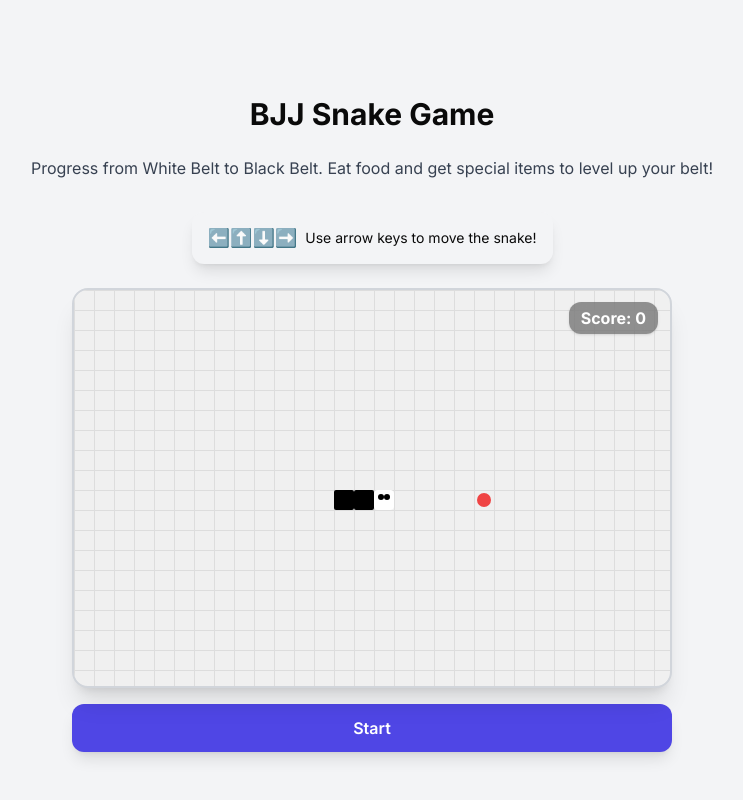
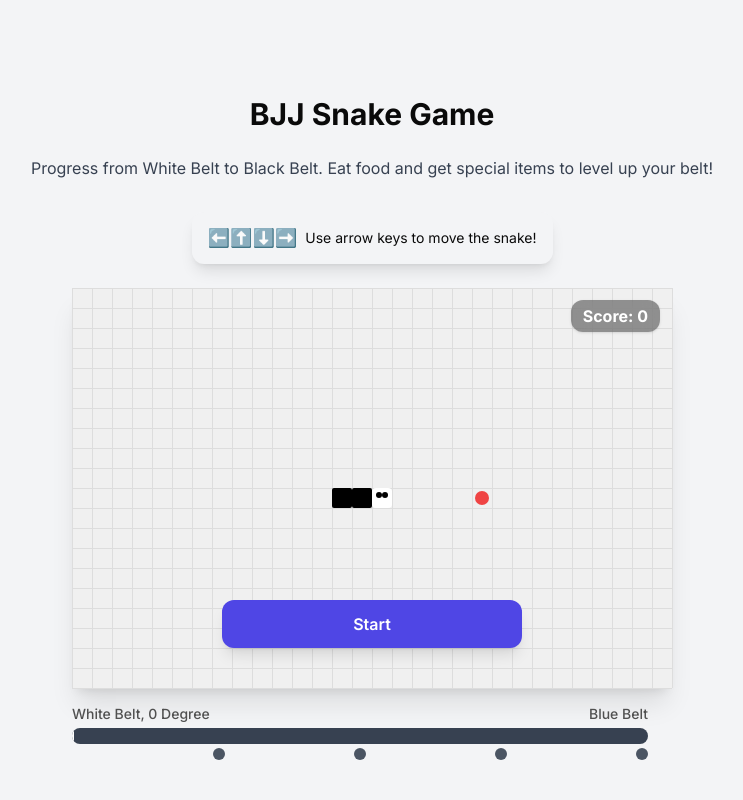
Before and after one commit to SeokyoungYou/bjj-snake-game, a Next.js app: page / in a window 1280 px wide. Shown: the top 800 px of the page, without its empty margins (268-1011 px from the left). Built offline with nearby package versions, Linux system fonts and the light colour scheme.

Commit message:
feat: pause button

```diff
--- a/components/belt-progress-bar.tsx
+++ b/components/belt-progress-bar.tsx
@@ -2,7 +2,7 @@
 
 import { useEffect, useRef } from "react";
 import { BELTS } from "@/lib/game-constants";
-import { BeltProgressBarProps } from "@/types/game";
+import { BeltProgress } from "@/types/game";
 import { toast } from "sonner";
 
 /**
@@ -10,10 +10,17 @@ import { toast } from "sonner";
  * 현재 벨트 등급과 단계를 시각적으로 표시합니다.
  * 다음 벨트까지의 진행 상황을 보여줍니다.
  */
+interface BeltProgressBarProps {
+  beltProgress: BeltProgress;
+}
+
 export default function BeltProgressBar({
-  currentBelt,
-  currentDegree,
+  beltProgress,
 }: BeltProgressBarProps) {
+  const currentBelt = BELTS.findIndex(
+    (belt) => belt.rank === beltProgress.rank
+  );
+  const currentDegree = beltProgress.degree;
   const prevBeltRef = useRef(currentBelt);
   const prevDegreeRef = useRef(currentDegree);
 
--- a/components/game-board.tsx
+++ b/components/game-board.tsx
@@ -7,6 +7,7 @@ import {
   BeltRank,
   SpecialItem,
   ObstaclePosition,
+  GameState,
 } from "@/types/game";
 import { cn } from "@/lib/utils";
 import { useBeltColors } from "@/hooks/use-belt-colors";
@@ -14,60 +15,31 @@ import GameControls from "./game-controls";
 import { useViewportSize } from "@/hooks/useViewportSize";
 import { useGridSize } from "@/hooks/useGridSize";
 import Obstacle from "./objects/Obstacle";
-import Boss from "./objects/Boss";
 import Snake from "./objects/Snake";
 import Food from "./objects/Food";
 import SpecialFood from "./objects/SpecialFood";
 import SpecialEffect from "./objects/SpecialEffect";
 import BeltProgressBar from "./belt-progress-bar";
+import { PauseIcon, StopCircle, StopCircleIcon } from "lucide-react";
 
 interface GameBoardProps {
-  snake: Position[];
-  food: Position | null;
-  specialFood: SpecialItem | null;
-  obstacles: ObstaclePosition[];
-  boss: any | null;
-  beltProgress: BeltProgress;
-  activeSpecialEffect: string | null;
-  score: number;
+  gameState: GameState;
   combo: number;
   onGameStart: () => void;
   onGameStop: () => void;
   isRunning: boolean;
-  snakeColor: {
-    snake: string;
-    background: string;
-  };
-  currentBeltIndex: number;
-  currentDegree: number;
 }
 
 const GameBoard: React.FC<GameBoardProps> = ({
-  snake,
-  food,
-  specialFood,
-  obstacles,
-  boss,
-  beltProgress,
-  activeSpecialEffect,
-  score,
+  gameState,
   combo,
   onGameStart,
   onGameStop,
   isRunning,
-  snakeColor,
-  currentBeltIndex,
-  currentDegree,
 }) => {
   const { cellSize, gridSize, isMobile } = useGridSize();
   const gameBoardRef = React.useRef<HTMLDivElement>(null);
-  const {
-    backgroundColor,
-    gridColor,
-    snakeHeadColor,
-    snakeBodyColor,
-    eyeColor,
-  } = useBeltColors(beltProgress);
+  const { backgroundColor, gridColor } = useBeltColors(gameState.beltProgress);
 
   const adjustedCellSize = cellSize;
   const adjustedWidth = gridSize.width * cellSize;
@@ -95,8 +67,8 @@ const GameBoard: React.FC<GameBoardProps> = ({
       <div
         ref={gameBoardRef}
         className={cn(
-          "game-board relative overflow-hidden rounded-2xl border-2 border-gray-300 shadow-xl bg-white",
-          { "special-effect-glow": activeSpecialEffect }
+          "game-board relative overflow-visible  border-1 border-gray-300 shadow-xl bg-white r",
+          { "special-effect-glow": gameState.activeSpecialEffect }
         )}
         style={{
           width: adjustedWidth,
@@ -106,7 +78,7 @@ const GameBoard: React.FC<GameBoardProps> = ({
         }}
       >
         {/* Grid lines */}
-        <div className="grid-lines absolute inset-0 z-0">
+        <div className="grid-lines absolute inset-0 z-0 flex items-end justify-center">
           {Array.from({ length: gridSize.width + 1 }).map((_, i) => (
             <div
               key={`v-line-${i}`}
@@ -134,10 +106,34 @@ const GameBoard: React.FC<GameBoardProps> = ({
               }}
             />
           ))}
+          {!isRunning && (
+            <button
+              className={cn(
+                "px-6 py-3 rounded-xl text-white font-semibold shadow-lg absolute  transition animate-in fade-in-0 duration-300 mb-10 w-1/2",
+
+                "bg-indigo-600 hover:bg-indigo-700"
+              )}
+              onClick={handleGameStart}
+            >
+              Start
+            </button>
+          )}
         </div>
 
+        {isRunning && (
+          <button
+            className={cn(
+              "px-3 py-3 rounded-xl text-white font-semibold shadow-lg absolute  transition animate-in fade-in-0 duration-300 w-fit -bottom-32 right-0",
+              "bg-red-500 hover:bg-red-600"
+            )}
+            onClick={onGameStop}
+          >
+            <PauseIcon className="w-5 h-5" />
+          </button>
+        )}
+
         {/* Obstacles */}
-        {obstacles.map((obstacle, index) => (
+        {gameState.obstacles.map((obstacle, index) => (
           <Obstacle
             key={`obstacle-${index}`}
             obstacle={obstacle}
@@ -145,36 +141,36 @@ const GameBoard: React.FC<GameBoardProps> = ({
           />
         ))}
 
-        {/* Boss */}
-        {boss && <Boss boss={boss} cellSize={adjustedCellSize} />}
-
         {/* Snake */}
         <Snake
-          snake={snake}
+          snake={gameState.snake}
           cellSize={adjustedCellSize}
-          snakeHeadColor={snakeHeadColor}
-          snakeBodyColor={snakeBodyColor}
-          eyeColor={eyeColor}
+          beltProgress={gameState.beltProgress}
         />
 
         {/* Food */}
-        {food && <Food food={food} cellSize={adjustedCellSize} />}
+        {gameState.food && (
+          <Food food={gameState.food} cellSize={adjustedCellSize} />
+        )}
 
         {/* Special food */}
-        {specialFood && (
-          <SpecialFood specialFood={specialFood} cellSize={adjustedCellSize} />
+        {gameState.specialFood && (
+          <SpecialFood
+            specialFood={gameState.specialFood}
+            cellSize={adjustedCellSize}
+          />
         )}
 
         {/* Special effect */}
-        {activeSpecialEffect && (
-          <SpecialEffect activeSpecialEffect={activeSpecialEffect} />
+        {gameState.activeSpecialEffect && (
+          <SpecialEffect activeSpecialEffect={gameState.activeSpecialEffect} />
         )}
 
         {/* Score and combo display */}
         <div className="absolute top-3 right-3 z-50">
           <div className="backdrop-blur bg-black/40 px-3 py-1 rounded-xl shadow">
             <span className="text-white font-bold text-base">
-              Score: {score}
+              Score: {gameState.score}
             </span>
           </div>
         </div>
@@ -192,26 +188,9 @@ const GameBoard: React.FC<GameBoardProps> = ({
 
       {/* Game control buttons */}
       <div className="flex flex-col gap-3 w-full">
-        {isRunning ? (
-          <div className=" w-full max-w-xl">
-            <BeltProgressBar
-              currentBelt={currentBeltIndex}
-              currentDegree={currentDegree}
-            />
-          </div>
-        ) : (
-          <button
-            className={cn(
-              "px-6 py-3 rounded-xl text-white font-semibold shadow-lg transition",
-              isRunning
-                ? "bg-red-500 hover:bg-red-600"
-                : "bg-indigo-600 hover:bg-indigo-700"
-            )}
-            onClick={isRunning ? onGameStop : handleGameStart}
-          >
-            {isRunning ? "Stop" : "Start"}
-          </button>
-        )}
+        <div className=" w-full max-w-xl">
+          <BeltProgressBar beltProgress={gameState.beltProgress} />
+        </div>
 
         {/* 모바일 컨트롤 - 게임 실행 중일 때만 표시 */}
         {isRunning && (
--- a/components/game-container.tsx
+++ b/components/game-container.tsx
@@ -7,7 +7,6 @@ import { calculateBeltProgress } from "@/lib/score-calculator";
 import ModalBeltSelection from "./ModalBeltSelection";
 import { useGame } from "@/hooks/useGame";
 import { useKeyboardControls } from "@/hooks/useKeyboardControls";
-import BeltProgressBar from "./belt-progress-bar";
 import { cn } from "@/lib/utils";
 import { useViewportSize } from "@/hooks/useViewportSize";
 import ModalGameOver from "./ModalGameOver";
@@ -30,10 +29,6 @@ export default function GameContainer() {
   useKeyboardControls(directionRef, nextDirectionRef);
   const { isMobile } = useViewportSize();
 
-  const currentBeltIndex = BELTS.findIndex(
-    (belt) => belt.rank === gameState.beltProgress.rank
-  );
-
   return (
     <div className="flex flex-col items-center gap-6">
       <div className="flex items-center justify-center gap-2 px-4 py-3 bg-gray-100 rounded-xl text-sm shadow-lg">
@@ -47,24 +42,11 @@ export default function GameContainer() {
       </div>
 
       <GameBoard
-        snake={gameState.snake}
-        food={gameState.food}
-        specialFood={gameState.specialFood}
-        obstacles={gameState.obstacles}
-        boss={null}
-        beltProgress={gameState.beltProgress}
-        activeSpecialEffect={gameState.activeSpecialEffect}
-        score={gameState.score}
+        gameState={gameState}
         combo={combo}
         onGameStart={startGame}
         onGameStop={stopGame}
         isRunning={isRunning}
-        snakeColor={{
-          snake: BELTS[selectedBeltIndex].snakeColor,
-          background: BELTS[selectedBeltIndex].bgColor,
-        }}
-        currentBeltIndex={currentBeltIndex}
-        currentDegree={gameState.beltProgress.degree}
       />
 
       <ModalBeltSelection
@@ -83,7 +65,8 @@ export default function GameContainer() {
         }}
       />
 
-      <button
+      {/* FIXME: admin only */}
+      {/* <button
         onClick={() => setIsColorModalOpen(true)}
         className="px-3 py-1.5 rounded-lg bg-gray-100 hover:bg-gray-200 transition-colors flex items-center gap-2"
       >
@@ -92,7 +75,7 @@ export default function GameContainer() {
           style={{ backgroundColor: BELTS[selectedBeltIndex].snakeColor }}
         />
         <span>{BELTS[selectedBeltIndex].name} Belt</span>
-      </button>
+      </button> */}
 
       {gameState.isGameOver && (
         <ModalGameOver
--- a/components/objects/Snake.tsx
+++ b/components/objects/Snake.tsx
@@ -1,22 +1,18 @@
-import { Position } from "@/types/game";
+import { BeltProgress, Position } from "@/types/game";
 import { useViewportSize } from "@/hooks/useViewportSize";
+import { useBeltColors } from "@/hooks/use-belt-colors";
 
 interface SnakeProps {
   snake: Position[];
   cellSize: number;
-  snakeHeadColor: string;
-  snakeBodyColor: string;
-  eyeColor: string;
+  beltProgress: BeltProgress;
 }
 
-const Snake: React.FC<SnakeProps> = ({
-  snake,
-  cellSize,
-  snakeHeadColor,
-  snakeBodyColor,
-  eyeColor,
-}) => {
+const Snake: React.FC<SnakeProps> = ({ snake, cellSize, beltProgress }) => {
   const { isMobile } = useViewportSize();
+  const { snakeHeadColor, snakeBodyColor, eyeColor } =
+    useBeltColors(beltProgress);
+
   const eyeSize = isMobile ? 3 : 6;
   return (
     <>
```
